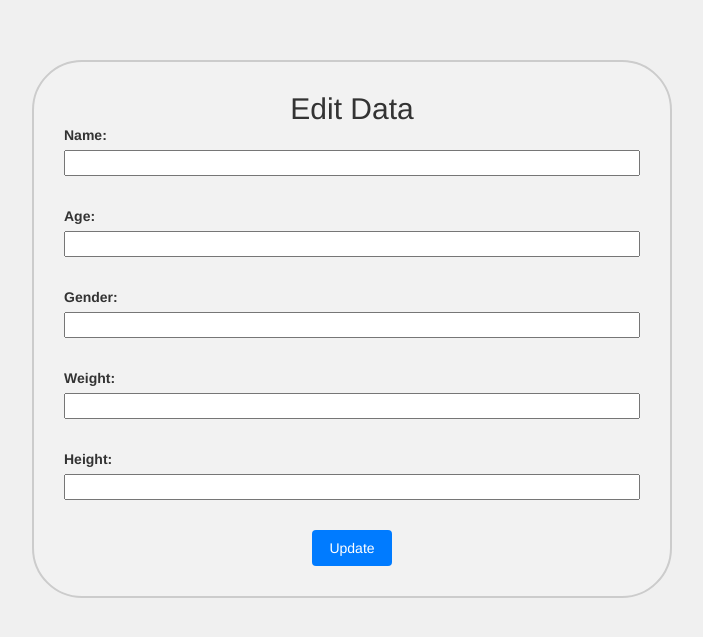
After one commit to lexxyboi/flask-crud, a Flask app: page /editdata/1 in a window 1280 px wide. The commit adds this page. Shown: the top 637 px of the page, without its empty margins (288-991 px from the left). Run offline with Flask 3, Linux system fonts and the light colour scheme; data that the repository does not hold is empty; some libraries are stand-ins or nearby versions.

Commit message:
finished functions

```diff
--- a/python/main.py
+++ b/python/main.py
@@ -36,27 +36,13 @@ def add_data():
     cursor.close()
     return redirect(url_for('index'))
 
-# mao ni ang pang edit
+
+# mao ni ang mu redirect sa add data
 
 
-@app.route('/edit/<int:id>', methods=['GET', 'POST'])
-def edit_data(id):
-    if request.method == 'GET':
-        # Retrieve the data for editing from the database based on the 'id'
-        cursor = db.cursor()
-        cursor.execute("SELECT * FROM `personinfo` WHERE id = %s", (id,))
-        data_to_edit = cursor.fetchone()
-        cursor.close()
-        return render_template('edit.html', data=data_to_edit)
-    elif request.method == 'POST':
-        # Update the data in the database based on the 'id'
-        new_name = request.form.get('name')
-        cursor = db.cursor()
-        cursor.execute(
-            "UPDATE personinfo SET name = %s WHERE id = %s", (new_name, id))
-        db.commit()
-        cursor.close()
-        return redirect(url_for('index'))
+@app.route('/adddata', methods=['GET'])
+def redirect_add():
+    return render_template('add.html')
 
 # mao ni ang pang delete
 
@@ -70,6 +56,51 @@ def delete_data(id):
     cursor.close()
     return redirect(url_for('index'))
 
+# mao ni pang edit
+
+
+@app.route('/editdata/<int:id>', methods=['GET', 'POST'])
+def edit_data(id):
+    # Retrieve data for the specified row ID
+    data = get_data_by_id(id)
+
+    if request.method == 'GET':
+        # Display the edit form with existing data
+        return render_template('editdata.html', id=id, data=data)
+
+    elif request.method == 'POST':
+        # Process the edit request and update the data
+        update_data(id, request.form)
+        # Redirect to the 'index' route, not '/table'
+        return redirect(url_for('index'))
+
+
+def get_data_by_id(id):
+    cursor = db.cursor()
+    cursor.execute("SELECT * FROM `personinfo` WHERE person_ID = %s", (id,))
+    data = cursor.fetchone()
+    cursor.close()
+    return data
+
+
+def update_data(id, form):
+    name = form['name']
+    age = form['age']
+    gender = form['gender']
+    weight = form['weight']
+    height = form['height']
+
+    cursor = db.cursor()
+    cursor.execute("UPDATE personinfo SET name = %s, age = %s, gender = %s, weight = %s, height = %s WHERE person_ID = %s",
+                   (name, age, gender, weight, height, id))
+    db.commit()
+    cursor.close()
+
+
+@app.route('/editdata', methods=['GET'])
+def redirect_edit():
+    return render_template('editdata.html', id=id, data=data)
+
 
 if __name__ == "__main__":
     app.run(debug=True)
--- a/python/static/css/style.css
+++ b/python/static/css/style.css
@@ -13,3 +13,147 @@ th, td {
 .table-header {
     background-color: #f2f2f2;
 }
+
+.add-data-wrapper {
+  background-color: #f2f2f2;
+  padding: 30px;
+  border: 2px solid #ccc;
+  margin-bottom: 20px;
+  width: 50%;
+  margin: 60px auto;
+  display: flex;
+  flex-direction: column;
+  border-radius: 50px;
+}
+
+.add-data-wrapper form {
+  display: flex;
+  flex-direction: column;
+}
+
+.add-data-wrapper input {
+  width: 60%; /* Make sure the inputs use the full width of the container */
+  margin: 20px auto;
+}
+
+
+.add-data-wrapper h2{
+  margin: auto;
+}
+
+body {
+    background-color: #f0f0f0;
+  }
+
+.dashboard {
+    background-color: #007bff;
+    color: #fff;
+    padding: 10px;
+    border-radius: 3px;
+  }
+.dashboard h2 {
+    font-size: 20px;
+    margin-left: 30px;
+}
+
+.table-wrapper .btn-primary {
+  margin-left: 1rem; /* Use 'rem' for relative units based on the font size */
+  position: relative;
+  background-color: #007bff;
+}
+
+
+.table-wrapper h2 {
+   font-size: 30px;
+   margin-left: 40px;
+}
+
+/* Define the styles for the edit button */
+.editbtn {
+  display: inline-block;
+  padding: 8px 16px;
+  background-color: #007bff; /* Button background color */
+  color: #fff; /* Text color */
+  text-decoration: none; /* Remove underline for links */
+  border: none;
+  border-radius: 4px;
+  cursor: pointer;
+}
+
+/* Hover state for the button */
+.editbtn:hover {
+  background-color: rgb(22, 98, 179); /* Change the background color on hover */
+}
+
+.delbtn{
+  display: inline-block;
+  padding: 8px 16px;
+  background-color: rgb(255, 0, 0); /* Button background color */
+  color: #fff; /* Text color */
+  text-decoration: none; /* Remove underline for links */
+  border: none;
+  border-radius: 4px;
+  cursor: pointer;
+}
+
+/* Hover state for the button */
+.delbtn:hover {
+  background-color: #b30000; /* Change the background color on hover */
+}
+
+.edit-data-wrapper {
+  background-color: #f2f2f2;
+  padding: 30px;
+  border: 2px solid #ccc;
+  margin-bottom: 30px;
+  width: 50%;
+  margin: 60px auto;
+  display: flex;
+  flex-direction: column;
+  border-radius: 50px;
+}
+
+.edit-data-wrapper form {
+  display: flex;
+  flex-direction: column;
+}
+
+.edit-data-wrapper input {
+  margin-bottom: 30px;
+}
+
+.edit-data-wrapper h2 {
+  margin: auto;
+}
+
+/* Additional style for the "Update" button within the edit-data-wrapper */
+.edit-data-wrapper button[type="submit"] {
+  background-color: #007bff;
+  color: #fff;
+  border: none;
+  border-radius: 4px;
+  padding: 8px 16px;
+  cursor: pointer;
+}
+
+/* Hover state for the "Update" button */
+.edit-data-wrapper button[type="submit"]:hover {
+  background-color: #0056b3;
+}
+
+/* Button style for both Edit and Update buttons */
+.common-btn {
+  background-color: #007bff;
+  color: #fff;
+  border: none;
+  border-radius: 4px;
+  padding: 8px 16px;
+  cursor: pointer;
+  width: 8rem;
+  margin: auto;
+}
+
+/* Hover state for the common button */
+.common-btn:hover {
+  background-color: #0056b3;
+}
--- /dev/null
+++ b/python/templates/editdata.html
@@ -0,0 +1,39 @@
+<!DOCTYPE html>
+<html lang="en">
+
+<head>
+    <meta charset="UTF-8">
+    <meta name="viewport" content="width=device-width, initial-scale=1.0">
+    <title>Edit Data</title>
+
+    <link href="{{url_for('static', filename='css/bootstrap.min.css')}}" rel="stylesheet">
+    <link href="{{url_for('static', filename='css/style.css')}}" rel="stylesheet">
+</head>
+
+<body>
+    <div class="edit-data-wrapper">
+        <h2>Edit Data</h2>
+        <form method="post" action="{{ url_for('edit_data', id=id) }}">
+            <input type="hidden" name="id" value="{{ id }}">
+
+            <label for="name">Name:</label>
+            <input type="text" id="name" name="name" value="{{ data[1] }}">
+
+            <label for="age">Age:</label>
+            <input type="number" id="age" name="age" value="{{ data[2] }}">
+
+            <label for="gender">Gender:</label>
+            <input type="text" id="gender" name="gender" value="{{ data[3] }}">
+
+            <label for="weight">Weight:</label>
+            <input type="number" id="weight" name="weight" value="{{ data[4] }}">
+
+            <label for="height">Height:</label>
+            <input type="number" id="height" name="height" value="{{ data[5] }}">
+
+            <button type="submit" class="common-btn">Update</button>
+        </form>
+    </div>
+</body>
+
+</html>
```
Also changed, not shown: python/templates/add.html (added, +33 -0 lines), python/templates/index.html (+12 -15 lines).
